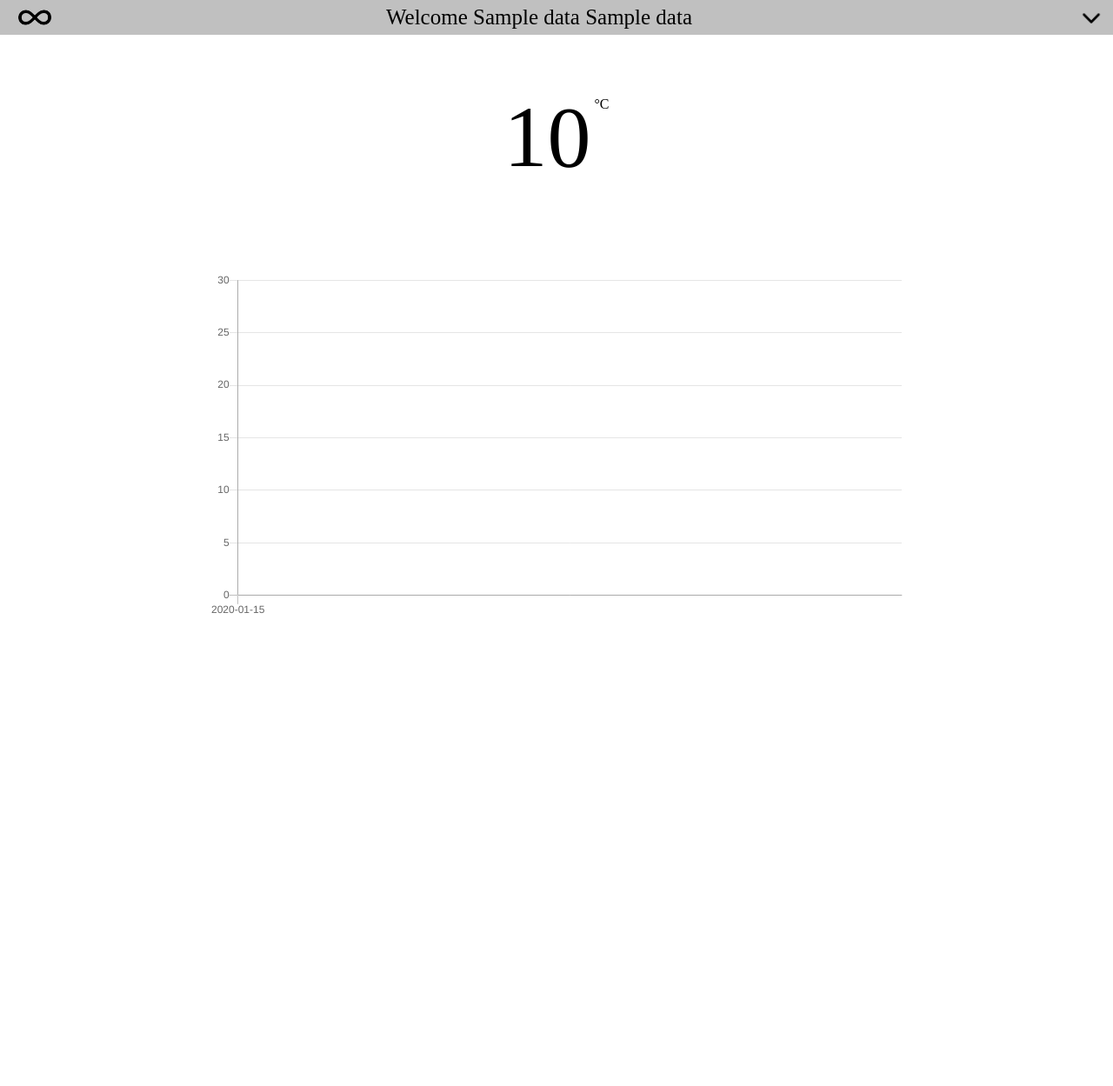
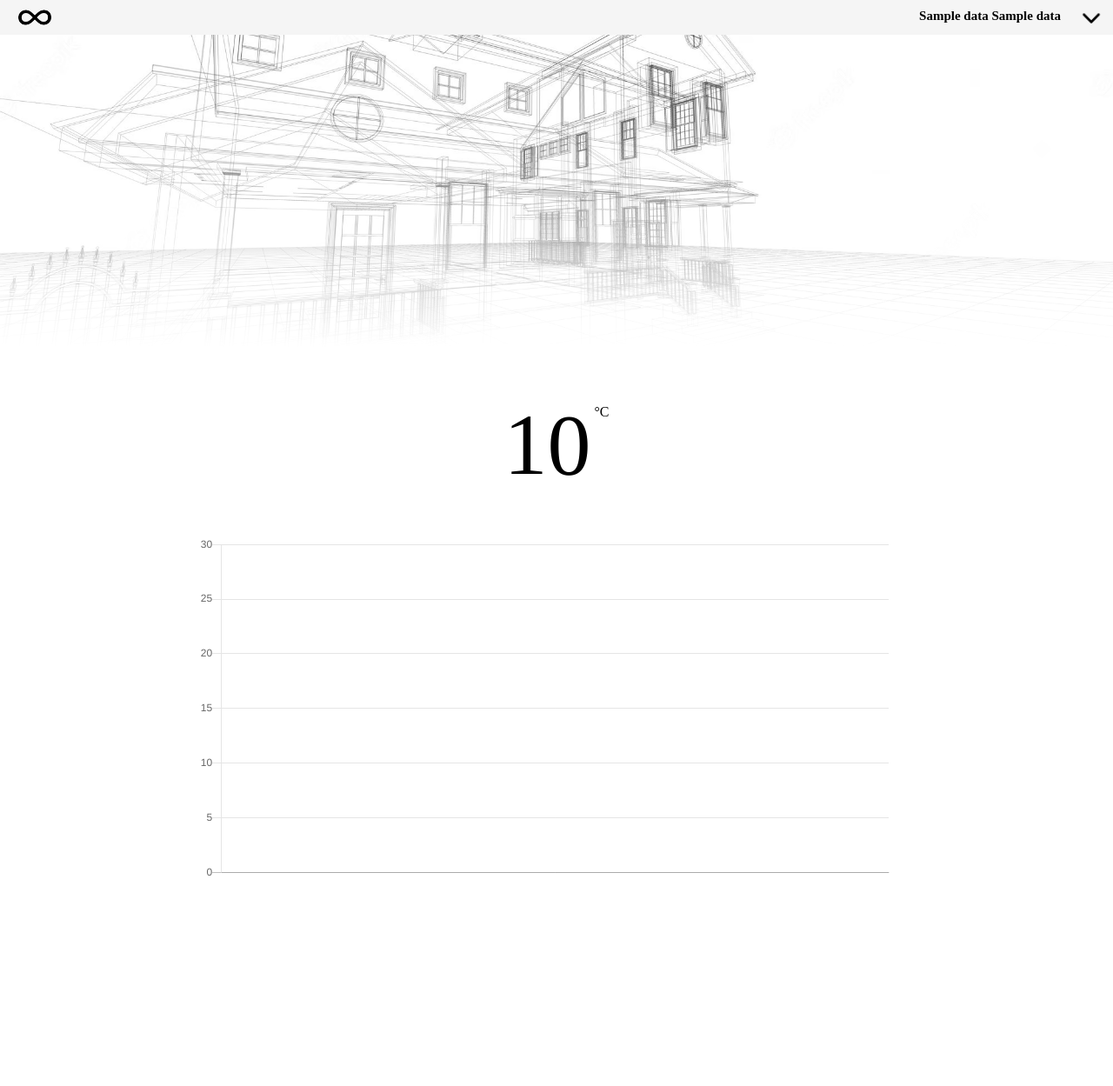
Before and after one commit to dlovric01/purs, a Flask app: template templates/index.html in a window 1280 px wide. Shown: the whole page at 87% size. Before the commit the page ends 706 px from the top, so only its background shows below. Run offline with Flask 2, Linux system fonts and the light colour scheme; the template is opened without the code that fills it: most values are stand-ins (such as "Sample title", 1, 10 or a date in 2020); some libraries are stand-ins or nearby versions.

Commit message:
final ui before buttons

```diff
--- a/main.py
+++ b/main.py
@@ -28,7 +28,7 @@
         cursor.execute(query, (session['username'],))
         data = cursor.fetchone()
 
-        query = f'SELECT DATE_FORMAT(date_time,"%hh:%mm"),value FROM temperature;'
+        query = f'SELECT DATE_FORMAT(date_time,"%hh:%mm"),value FROM temperature ORDER BY id DESC LIMIT 20;'
         cursor.execute(query)
         tempData = cursor.fetchall()
         temperatures = []
--- a/static/index_style.css
+++ b/static/index_style.css
@@ -25,7 +25,9 @@
 }
 
 body {
+    background-image: white;
     margin: 0;
+    margin-bottom: 200px;
 }
 
 
@@ -60,7 +62,7 @@
     width: 100%;
     margin: auto;
     text-align: center;
-    margin-top: 100px;
+    margin-top: 50px;
 }
 
 
@@ -71,8 +73,11 @@
     margin: auto;
     width: 100%;
     max-width: 800px;
-    margin-top: 100px;
-
+    margin-top: 20px;
+    background-color: white;
+    padding-top: 30px;
+    padding-right: 30px;
+    padding-bottom: 30px;
 }
 
 
@@ -84,7 +89,7 @@
     justify-content: space-between;
     align-items: center;
     height: 40px;
-    background-color: silver;
+    background-color: whitesmoke;
     color: #fff;
 
 }
@@ -98,7 +103,13 @@
 }
 
 .welcome-title {
-    font-size: 25px;
+    position: fixed;
+    top: 0;
+    right: 60px;
+    font-weight: bold;
+    font-size: 15px;
+    margin-top: 10px;
+    margin-left: 10px;
     color: black;
 }
 
@@ -121,8 +132,8 @@
     position: absolute;
     z-index: 1;
     top: 30px;
-    right: -10px;
-    background-color: #f9f9f9;
+    right: 5px;
+    background-color: white;
     min-width: 60px;
     box-shadow: 0px 8px 16px 0px rgba(0, 0, 0, 0.2);
     padding: 12px 16px;
@@ -136,3 +147,17 @@
 .show {
     display: block;
 }
+
+.currentTemperatureText {
+    text-align: center;
+}
+
+.bgimg {
+    -webkit-mask-image: linear-gradient(black, transparent);
+    mask-image: linear-gradient(black, transparent);
+    filter: opacity(10);
+    object-fit: cover;
+    width: 100%;
+    height: 400px;
+    overflow: hidden;
+}
--- a/templates/index.html
+++ b/templates/index.html
@@ -12,11 +12,13 @@
     />
   </head>
   <body>
+    <img class="bgimg" src="static/images/houseee.avif" />
+
     <div class="appbar">
       <div>
         <img class="logo" src="static/images/infinity.png" class="logo" />
+        <div class="welcome-title">{{data[0]}} {{data[1]}}</div>
       </div>
-      <div class="welcome-title">Welcome {{data[0]}} {{data[1]}}</div>
       <div class="dropdown">
         <img
           onclick="myFunction()"
@@ -28,13 +30,13 @@
         </div>
       </div>
     </div>
+
     <div class="currentTemp">
       <p class="large">{{lastTemp}}</p>
       <p class="small">°C</p>
     </div>
 
     <canvas class="myChart" id="myChart"></canvas>
-
     <script>
       var temperaturesData = "{{temperatures}}"
         .split("[")
@@ -55,7 +57,7 @@
       console.log(dates);
       var xValues = [];
       var yValues = [];
-      for (let index = 0; index < temperatures.length; index++) {
+      for (let index = temperatures.length - 1; index > 0; index--) {
         xValues.push(temperatures[index]);
         yValues.push(dates[index]);
       }
```
Also changed, not shown: static/images/house.png (added), static/images/housee.jpeg (added), static/images/houseee.avif (added).
